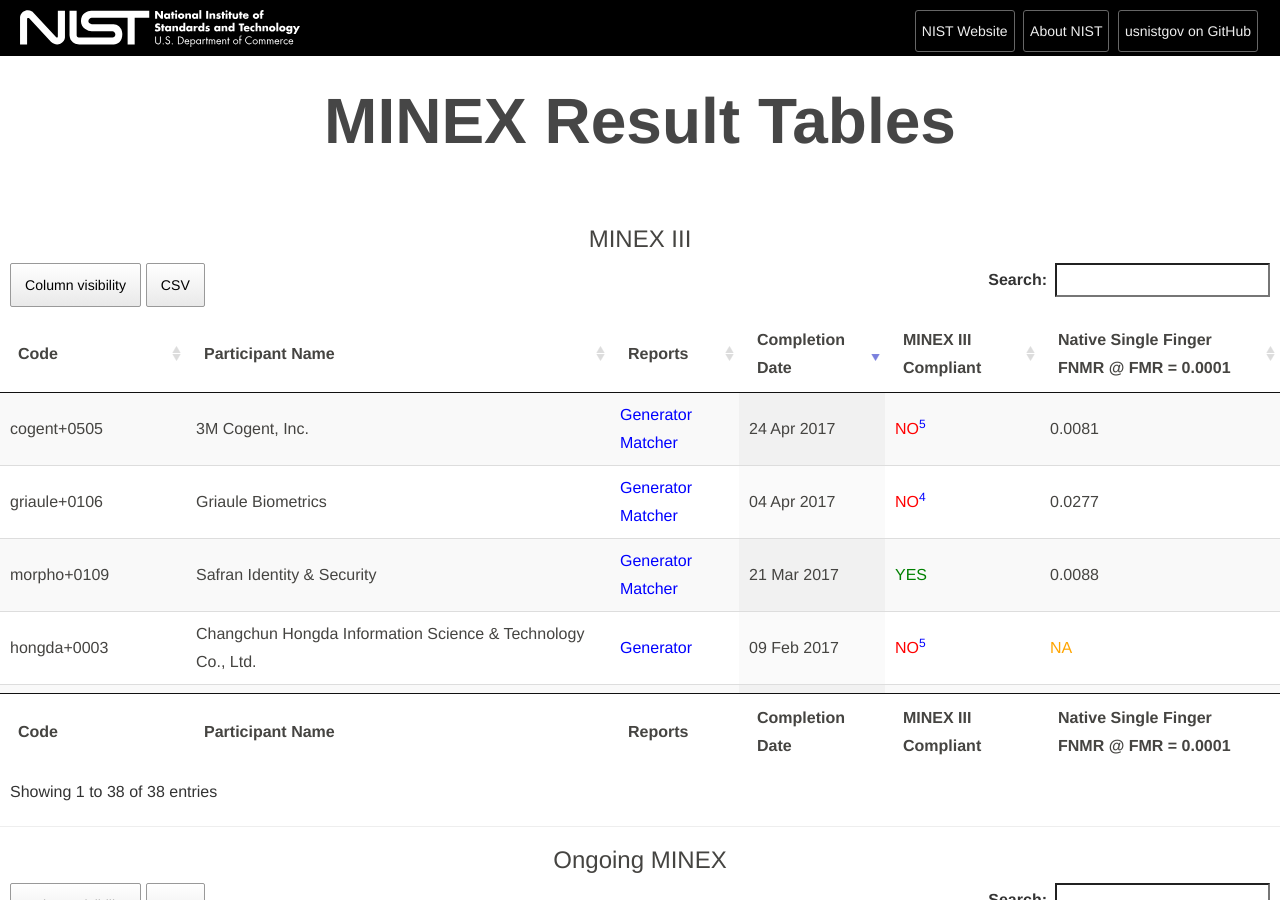
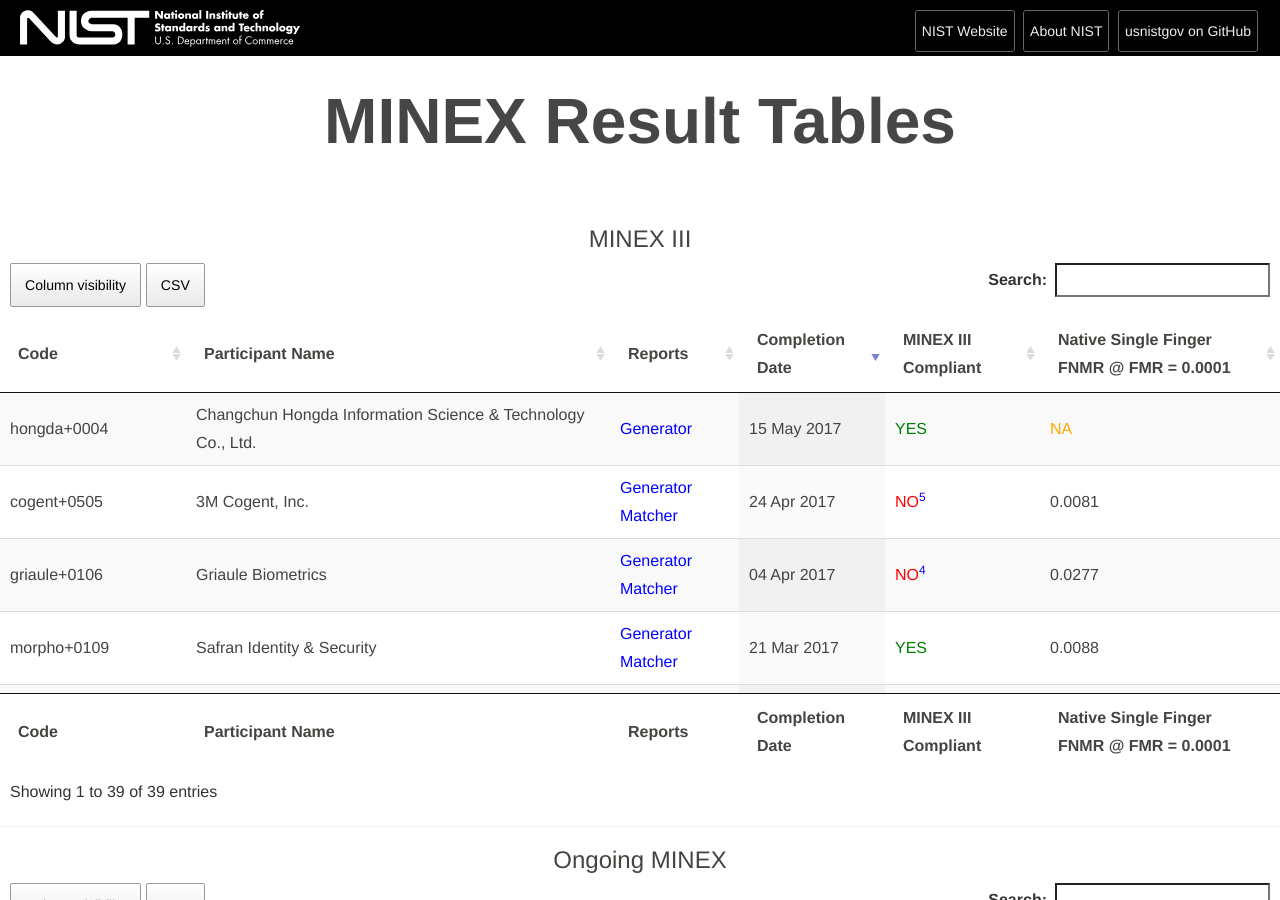
Before and after one commit to usnistgov/minex, a Jekyll site: the page built from results/tables/index.html, in a window 1280 px wide and 900 px high. Built offline with Jekyll 4.4.1, drawn with Linux system fonts in a browser that asks for light colours.

Commit message:
Add results for hongda+0004.

```diff
--- a/_includes/results/minexiii.html
+++ b/_includes/results/minexiii.html
@@ -444,6 +444,26 @@
 			<td class="minex_na">NA</td>
 		</tr>
 		<tr>
+			<td>hongda+0004</td>
+			<td>Changchun Hongda Information Science &amp; Technology Co., Ltd.</td>
+			<td><a href="http://nigos.nist.gov:8080/evaluations/minexiii/reportcards/hongda+0004_generator_report.pdf">Generator</a></td>
+			<td>05/15/2017</td>
+			<td class="minex_yes">YES</td>
+			<td class="minex_yes">YES</td>
+			<td class="minex_na">NA</td>
+			<td class="minex_na">NA</td>
+			<td class="minex_na">NA</td>
+			<td class="minex_yes">YES</td>
+			<td class="minex_na">NA</td>
+			<td class="minex_na">NA</td>
+			<td>0065</td>
+			<td>0004</td>
+			<td class="minex_na">NA</td>
+			<td class="minex_na">NA</td>
+			<td class="minex_na">NA</td>
+			<td class="minex_na">NA</td>
+		</tr>
+		<tr>
 			<td>id3tech+1250</td>
 			<td>id3 Technologies</td>
 			<td><a href="http://nigos.nist.gov:8080/evaluations/minexiii/reportcards/id3tech+1250_generator_report.pdf">Generator</a> <a href="http://nigos.nist.gov:8080/evaluations/minexiii/reportcards/id3tech+1250_matcher_report.pdf">Matcher</a></td>
--- a/results/csvs/minexiii_two_finger_fnmr_fmr_0001.csv
+++ b/results/csvs/minexiii_two_finger_fnmr_fmr_0001.csv
@@ -6,6 +6,7 @@
 "3H","0.0041 +/- 0.0001","0.0032 +/- 0.0001","0.0046 +/- 0.0002","0.00159 +/- 0.00009","0.00122 +/- 0.00008","0.00102 +/- 0.00007","0.0023 +/- 0.0001","0.00172 +/- 0.00009","0.0047 +/- 0.0002"
 "aatec+0201","0.00134 +/- 0.00008","0.00095 +/- 0.00007","0.0023 +/- 0.0001","0.00120 +/- 0.00008","0.00048 +/- 0.00005","0.00034 +/- 0.00004","0.00097 +/- 0.00007","0.00074 +/- 0.00006","0.0025 +/- 0.0001"
 "aatec+0300","0.00161 +/- 0.00009","0.00103 +/- 0.00007","0.0027 +/- 0.0001","0.00083 +/- 0.00006","0.00061 +/- 0.00006","0.00048 +/- 0.00005","0.00119 +/- 0.00008","0.00106 +/- 0.00007","0.0031 +/- 0.0001"
+"hongda+0004","0.0029 +/- 0.0001","0.0022 +/- 0.0001","0.0045 +/- 0.0002","0.00129 +/- 0.00008","0.00092 +/- 0.00007","0.00077 +/- 0.00006","0.00117 +/- 0.00008","0.00197 +/- 0.00010","0.0052 +/- 0.0002"
 "id3tech+1250","0.0025 +/- 0.0001","0.0020 +/- 0.0001","0.00169 +/- 0.00009","0.00050 +/- 0.00005","0.00052 +/- 0.00005","0.00040 +/- 0.00005","0.00095 +/- 0.00007","0.00060 +/- 0.00006","0.0023 +/- 0.0001"
 "innovatrics+0017","0.0025 +/- 0.0001","0.0020 +/- 0.0001","0.0020 +/- 0.0001","0.00035 +/- 0.00004","0.00044 +/- 0.00005","0.00034 +/- 0.00004","0.00092 +/- 0.00007","0.00055 +/- 0.00005","0.0021 +/- 0.0001"
 "morpho+0108","0.00148 +/- 0.00009","0.00121 +/- 0.00008","0.0022 +/- 0.0001","0.00086 +/- 0.00007","0.00031 +/- 0.00004","0.00023 +/- 0.00003","0.00095 +/- 0.00007","0.00079 +/- 0.00006","0.0026 +/- 0.0001"
--- a/results/csvs/minexiii_two_finger_fnmr_fmr_01.csv
+++ b/results/csvs/minexiii_two_finger_fnmr_fmr_01.csv
@@ -6,6 +6,7 @@
 "3H","0.00127 +/- 0.00008","0.00121 +/- 0.00008","0.0021 +/- 0.0001","0.00043 +/- 0.00005","0.00018 +/- 0.00003","0.00011 +/- 0.00002","0.00094 +/- 0.00007","0.00041 +/- 0.00005","0.00180 +/- 0.00010"
 "aatec+0201","0.00035 +/- 0.00004","0.00029 +/- 0.00004","0.00095 +/- 0.00007","0.00016 +/- 0.00003","0.00006 +/- 0.00002","0.00004 +/- 0.00001","0.00036 +/- 0.00004","0.00008 +/- 0.00002","0.00089 +/- 0.00007"
 "aatec+0300","0.00044 +/- 0.00005","0.00029 +/- 0.00004","0.00123 +/- 0.00008","0.00012 +/- 0.00003","0.00008 +/- 0.00002","0.00006 +/- 0.00002","0.00044 +/- 0.00005","0.00012 +/- 0.00003","0.00118 +/- 0.00008"
+"hongda+0004","0.00076 +/- 0.00006","0.00069 +/- 0.00006","0.00163 +/- 0.00009","0.00020 +/- 0.00003","0.00015 +/- 0.00003","0.00010 +/- 0.00002","0.00041 +/- 0.00005","0.00023 +/- 0.00003","0.00162 +/- 0.00009"
 "id3tech+1250","0.00078 +/- 0.00006","0.00079 +/- 0.00006","0.00071 +/- 0.00006","0.00007 +/- 0.00002","0.00006 +/- 0.00002","0.00005 +/- 0.00002","0.00033 +/- 0.00004","0.00007 +/- 0.00002","0.00079 +/- 0.00006"
 "innovatrics+0017","0.00082 +/- 0.00006","0.00070 +/- 0.00006","0.00084 +/- 0.00007","0.00003 +/- 0.00001","0.00006 +/- 0.00002","0.00004 +/- 0.00002","0.00032 +/- 0.00004","0.00007 +/- 0.00002","0.00074 +/- 0.00006"
 "morpho+0108","0.00046 +/- 0.00005","0.00042 +/- 0.00005","0.00094 +/- 0.00007","0.00014 +/- 0.00003","0.00003 +/- 0.00001","0.00002 +/- 0.00001","0.00035 +/- 0.00004","0.00008 +/- 0.00002","0.00092 +/- 0.00007"
```
